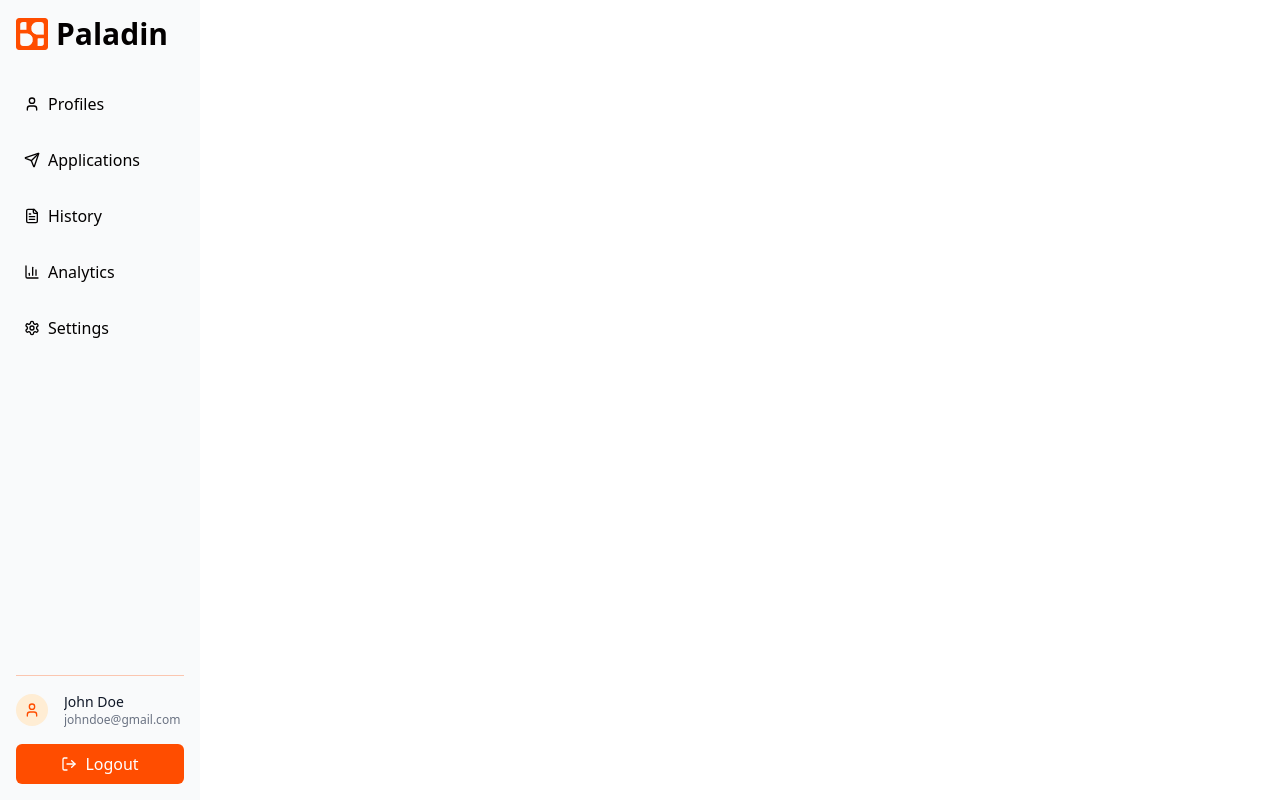
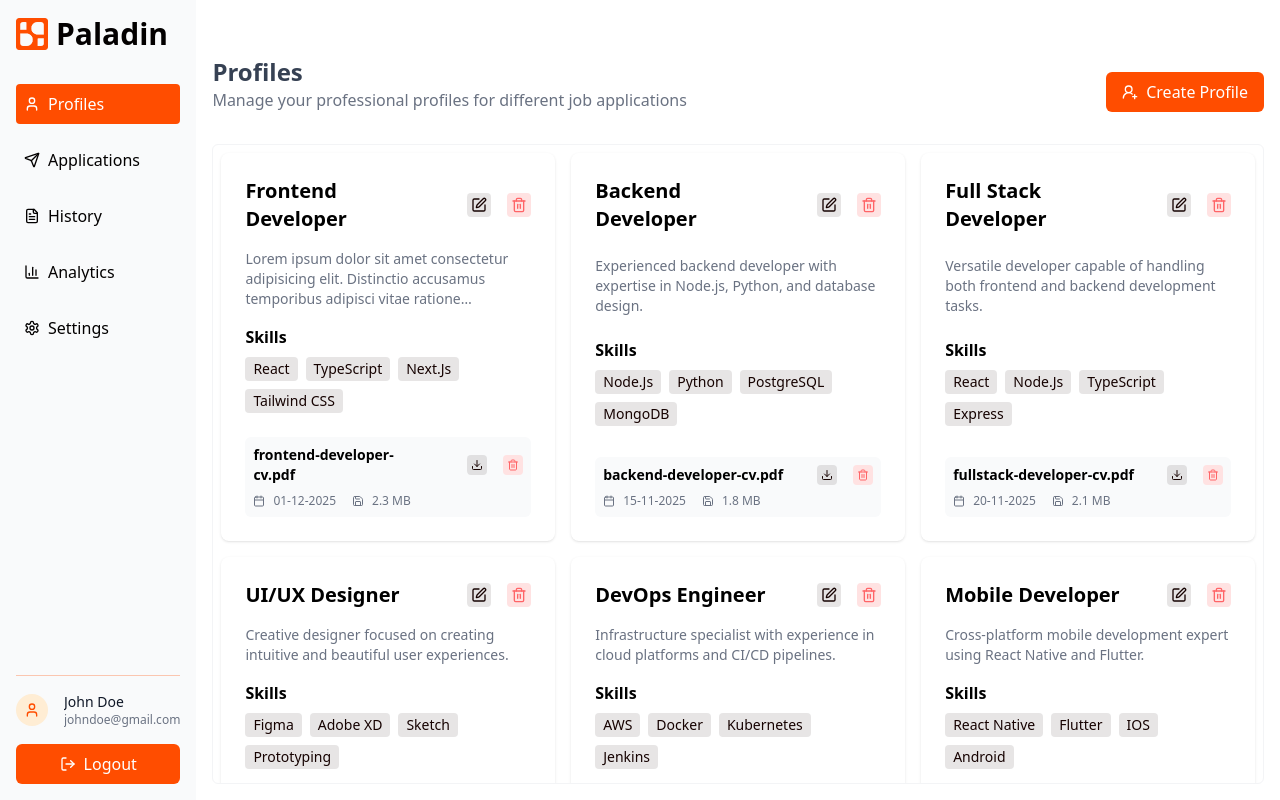
Before and after one commit to oluwatimilehinawoniyi/paladin, a SvelteKit app: page /app in a window 1280 px wide. Built offline with nearby package versions, Linux system fonts and the light colour scheme.

Commit message:
update profiles page interface

```diff
--- a/package.json
+++ b/package.json
@@ -40,6 +40,7 @@
 		]
 	},
 	"dependencies": {
-		"@lucide/svelte": "^0.536.0"
+		"@lucide/svelte": "^0.536.0",
+		"tailwind-merge": "^3.3.1"
 	}
 }
--- a/src/lib/components/layouts/Sidebar.svelte
+++ b/src/lib/components/layouts/Sidebar.svelte
@@ -2,6 +2,8 @@
 	import { BarChart3, FileText, LogOut, Send, Settings, User } from '@lucide/svelte';
 	import SidebarMenuItem from '../ui/SidebarMenuItem.svelte';
 	import logo from '$lib/assets/logo.png';
+	import Button from '../ui/Button.svelte';
+	import { page } from '$app/stores';
 
 	const menuItems = [
 		{
@@ -46,7 +48,10 @@
 		<div class="flex flex-col gap-4">
 			{#each menuItems as item (item.id)}
 				{@const Icon = item.icon}
-				<SidebarMenuItem {Icon} title={item.title} link={item.id} />
+				{@const isActive =
+					$page.url.pathname === `/app/${item.id}` ||
+					($page.url.pathname === '/app' && item.id === '')}
+				<SidebarMenuItem {Icon} title={item.title} link={item.id} {isActive} />
 			{/each}
 		</div>
 	</div>
@@ -70,12 +75,7 @@
 			</div>
 		</div>
 
-		<button
-			class="text[#160200] flex w-full cursor-pointer items-center justify-center gap-2 rounded-md bg-[#ff4d00] px-4 py-2 font-medium text-white capitalize"
-		>
-			<LogOut class="size-4" />
-			logout</button
-		>
+		<Button name="logout" classes="w-full" icon={LogOut} />
 	</div>
 </section>
 
--- /dev/null
+++ b/src/lib/components/ui/Button.svelte
@@ -0,0 +1,23 @@
+<script lang="ts">
+	import { type Icon as IconType } from '@lucide/svelte';
+
+	interface Props {
+		name: string;
+		icon?: typeof IconType;
+		classes?: string;
+		onClick?: () => void;
+	}
+
+	let { name, icon, classes = '', onClick }: Props = $props();
+</script>
+
+<button
+	class="flex w-fit min-w-fit cursor-pointer items-center justify-center gap-2 rounded-md bg-[#ff4d00] px-4 py-2 font-medium text-white capitalize {classes}"
+	onclick={onClick}
+>
+	{#if icon}
+		{@const IconComponent = icon}
+		<IconComponent class="size-4 stroke-2" />
+	{/if}
+	{name}
+</button>
--- /dev/null
+++ b/src/lib/components/ui/Icon.svelte
@@ -0,0 +1,29 @@
+<script lang="ts">
+	import { type Icon as IconType } from '@lucide/svelte';
+	import { twMerge } from 'tailwind-merge';
+
+	interface Props {
+		icon: typeof IconType;
+		iconClasses?: string;
+		holderClasses?: string;
+		onClick?: () => void;
+	}
+
+	let { icon, holderClasses = '', iconClasses = '', onClick }: Props = $props();
+
+	let buttonClassesMerge = twMerge(
+		'flex size-6 cursor-pointer items-center justify-center rounded transition-all duration-200 ease-linear',
+		holderClasses
+	);
+	let iconClassesMerge = twMerge(
+		'size-4 stroke-2 text-[#160200]  transition-all duration-200 ease-linear',
+		iconClasses
+	);
+</script>
+
+<button class={buttonClassesMerge} onclick={onClick}>
+	{#if icon}
+		{@const IconComponent = icon}
+		<IconComponent class={iconClassesMerge} />
+	{/if}
+</button>
--- a/src/lib/components/ui/SidebarMenuItem.svelte
+++ b/src/lib/components/ui/SidebarMenuItem.svelte
@@ -1,13 +1,23 @@
 <script lang="ts">
-	let { title, Icon, link } = $props();
+	let { title, Icon, link, isActive = false } = $props();
 </script>
 
-<div class="group rounded p-2 transition-colors duration-200 ease-linear hover:bg-[#ff4d00]">
+<div
+	class="group rounded p-2 transition-colors duration-200 ease-linear hover:bg-[#ff4d00] {isActive
+		? 'bg-[#ff4d00]'
+		: ''}"
+>
 	<a
 		href="/app/{link}"
-		class="flex items-center gap-2 text-[#030000] transition-colors duration-200 ease-linear group-hover:text-white"
+		class="flex items-center gap-2 transition-colors duration-200 ease-linear {isActive
+			? 'text-white'
+			: 'text-[#030000] group-hover:text-white'}"
 	>
-		<Icon class="size-4 transition-colors duration-200 ease-linear group-hover:text-white" />
+		<Icon
+			class="size-4 transition-colors duration-200 ease-linear {isActive
+				? 'text-white'
+				: 'group-hover:text-white'}"
+		/>
 		<p class="">{title}</p>
 	</a>
 </div>
--- /dev/null
+++ b/src/lib/data/profiles.ts
@@ -0,0 +1,92 @@
+export let profilesData = [
+	{
+		id: 1,
+		title: 'Frontend Developer',
+		summary:
+			'Lorem ipsum dolor sit amet consectetur adipisicing elit. Distinctio accusamus temporibus adipisci vitae ratione perspiciatis saepe deserunt.',
+		skills: ['React', 'TypeScript', 'Next.js', 'Tailwind CSS'],
+		cv: {
+			filename: 'frontend-developer-cv.pdf',
+			date: '01-12-2025',
+			size: '2.3 MB'
+		}
+	},
+	{
+		id: 2,
+		title: 'Backend Developer',
+		summary:
+			'Experienced backend developer with expertise in Node.js, Python, and database design.',
+		skills: ['Node.js', 'Python', 'PostgreSQL', 'MongoDB'],
+		cv: {
+			filename: 'backend-developer-cv.pdf',
+			date: '15-11-2025',
+			size: '1.8 MB'
+		}
+	},
+	{
+		id: 3,
+		title: 'Full Stack Developer',
+		summary: 'Versatile developer capable of handling both frontend and backend development tasks.',
+		skills: ['React', 'Node.js', 'TypeScript', 'Express'],
+		cv: {
+			filename: 'fullstack-developer-cv.pdf',
+			date: '20-11-2025',
+			size: '2.1 MB'
+		}
+	},
+	{
+		id: 4,
+		title: 'UI/UX Designer',
+		summary: 'Creative designer focused on creating intuitive and beautiful user experiences.',
+		skills: ['Figma', 'Adobe XD', 'Sketch', 'Prototyping'],
+		cv: {
+			filename: 'uiux-designer-cv.pdf',
+			date: '10-12-2025',
+			size: '3.2 MB'
+		}
+	},
+	{
+		id: 5,
+		title: 'DevOps Engineer',
+		summary: 'Infrastructure specialist with experience in cloud platforms and CI/CD pipelines.',
+		skills: ['AWS', 'Docker', 'Kubernetes', 'Jenkins'],
+		cv: {
+			filename: 'devops-engineer-cv.pdf',
+			date: '05-12-2025',
+			size: '2.7 MB'
+		}
+	},
+	{
+		id: 6,
+		title: 'Mobile Developer',
+		summary: 'Cross-platform mobile development expert using React Native and Flutter.',
+		skills: ['React Native', 'Flutter', 'iOS', 'Android'],
+		cv: {
+			filename: 'mobile-developer-cv.pdf',
+			date: '12-11-2025',
+			size: '2.0 MB'
+		}
+	},
+	{
+		id: 7,
+		title: 'Data Scientist',
+		summary: 'Analytical professional skilled in machine learning and statistical analysis.',
+		skills: ['Python', 'R', 'TensorFlow', 'SQL'],
+		cv: {
+			filename: 'data-scientist-cv.pdf',
+			date: '18-11-2025',
+			size: '2.9 MB'
+		}
+	},
+	{
+		id: 8,
+		title: 'Product Manager',
+		summary: 'Strategic product leader with experience in agile methodologies and user research.',
+		skills: ['Agile', 'Scrum', 'User Research', 'Product Strategy'],
+		cv: {
+			filename: 'product-manager-cv.pdf',
+			date: '25-11-2025',
+			size: '1.5 MB'
+		}
+	}
+];
--- a/src/routes/(dashboard)/app/+layout.svelte
+++ b/src/routes/(dashboard)/app/+layout.svelte
@@ -2,9 +2,9 @@
 	import Sidebar from '$lib/components/layouts/Sidebar.svelte';
 </script>
 
-<main class="flex min-h-screen">
+<main class="flex h-full min-h-screen">
 	<Sidebar />
-	<section class="">
-		<slot />
-	</section>
+	<!-- <section class=""> -->
+	<slot />
+	<!-- </section> -->
 </main>
--- a/src/routes/(dashboard)/app/+page.svelte
+++ b/src/routes/(dashboard)/app/+page.svelte
@@ -1,4 +1,184 @@
 <script lang="ts">
+	import Button from '$lib/components/ui/Button.svelte';
+	import Icon from '$lib/components/ui/Icon.svelte';
+	import { profilesData } from '$lib/data/profiles';
+	import { Calendar, Download, Plus, Save, SquarePen, Trash2, UserRoundPlus } from '@lucide/svelte';
+
+	let profiles = profilesData
+
+	function handleEdit(id: number) {
+		console.log('Edit profile:', id);
+		// Add your edit logic here
+	}
+
+	function handleDelete(id: number) {
+		console.log('Delete profile:', id);
+		// Add your delete logic here
+		profiles = profiles?.filter((profile) => profile.id !== id);
+	}
+
+	function handleDownload(id: number) {
+		console.log('Download CV for profile:', id);
+		// Add your download logic here
+	}
+
+	function handleDeleteCV(id: number) {
+		console.log('Delete CV for profile:', id);
+		// Add your CV delete logic here
+	}
+
+	function handleCreateProfile() {
+		console.log('Create new profile');
+		// Add your create profile logic here
+	}
 </script>
 
-<section class="flex h-[60vh] flex-col items-center justify-center px-4"></section>
+<section class="flex h-screen w-full flex-col gap-8 overflow-hidden p-4 md:pt-14">
+	<!-- header -->
+	<div class="flex w-full flex-col justify-between gap-4 sm:flex-row sm:items-end">
+		<div class="">
+			<h1 class="text-2xl font-bold text-gray-700 capitalize">profiles</h1>
+			<p class="text-gray-500">Manage your professional profiles for different job applications</p>
+		</div>
+		<Button name="create profile" icon={UserRoundPlus} onClick={handleCreateProfile} />
+	</div>
+
+	<!-- profiles -->
+
+	{#if profiles.length > 0}
+		<div
+			class="custom-scrollbar grid h-full gap-4 overflow-y-scroll rounded-md border border-gray-100 p-2 sm:grid-cols-2 md:grid-cols-3"
+		>
+			{#each profiles as profile (profile.id)}
+				<div class="flex w-fit flex-col justify-between gap-4 rounded-lg p-4 shadow md:p-6">
+					<!-- header -->
+					<div class="flex items-center justify-between gap-8">
+						<h3 class="text-xl font-semibold capitalize">{profile.title}</h3>
+						<div class="flex items-center gap-4">
+							<Icon
+								icon={SquarePen}
+								holderClasses="bg-[#160200]/10 hover:bg-[#160200]/20 cursor-pointer"
+								iconClasses=""
+								onClick={() => handleEdit(profile.id)}
+							/>
+							<Icon
+								icon={Trash2}
+								holderClasses="bg-red-100 hover:bg-red-200 cursor-pointer"
+								iconClasses="text-red-400 hover:text-red-500"
+								onClick={() => handleDelete(profile.id)}
+							/>
+						</div>
+					</div>
+
+					<!-- summary -->
+					<div class="">
+						<p
+							class="overflow-hidden text-sm text-gray-500"
+							style="display: -webkit-box; -webkit-line-clamp: 3; -webkit-box-orient: vertical;"
+						>
+							{profile.summary}
+						</p>
+					</div>
+
+					<!-- skills -->
+					<div class="flex flex-col gap-2">
+						<h3 class="text-md font-semibold capitalize">skills</h3>
+						<div class="flex flex-wrap items-center gap-2">
+							{#each profile.skills as skill}
+								<p class="rounded bg-[#160200]/10 px-2 py-0.5 text-sm text-[#160200] capitalize">
+									{skill}
+								</p>
+							{/each}
+						</div>
+					</div>
+
+					<!-- cv box -->
+					<div class="mt-2 flex flex-col gap-2 rounded-md bg-gray-50 p-2">
+						<!-- header -->
+						<div class="flex items-center justify-between gap-8">
+							<h4 class="text-sm font-semibold">{profile.cv.filename}</h4>
+							<div class="flex items-center gap-4">
+								<Icon
+									icon={Download}
+									holderClasses="bg-[#160200]/10 hover:bg-[#160200]/20 size-5 cursor-pointer"
+									iconClasses="size-3"
+									onClick={() => handleDownload(profile.id)}
+								/>
+								<Icon
+									icon={Trash2}
+									holderClasses="bg-red-100 hover:bg-red-200 size-5 cursor-pointer"
+									iconClasses="text-red-400 hover:text-red-500 size-3"
+									onClick={() => handleDeleteCV(profile.id)}
+								/>
+							</div>
+						</div>
+						<div class="flex items-center gap-4">
+							<div class="flex items-center gap-2 text-gray-500">
+								<Icon
+									icon={Calendar}
+									holderClasses="size-fit cursor-auto"
+									iconClasses="text-gray-500 size-3"
+								/>
+								<p class="text-xs">{profile.cv.date}</p>
+							</div>
+							<div class="flex items-center gap-2 text-gray-500">
+								<Icon
+									icon={Save}
+									holderClasses="size-fit cursor-auto"
+									iconClasses="text-gray-500 size-3"
+								/>
+								<p class="text-xs">{profile.cv.size}</p>
+							</div>
+						</div>
+					</div>
+				</div>
+			{/each}
+		</div>
+	{:else}
+		<div class="flex size-full flex-col items-center justify-center gap-6">
+			<div class="mx-auto flex max-w-md flex-col items-center gap-6 text-center">
+				<div class="flex items-center justify-center rounded-full bg-gray-50 p-4 text-[#ff4d00]/70">
+					<UserRoundPlus class="size-20 translate-x-1.5" />
+				</div>
+				<div class="space-y-2">
+					<h2 class="text-2xl font-semibold text-gray-500">Get started with a Profile</h2>
+					<p class="text-gray-500">
+						The first step is having a profile you can use to get a chance at every company of your
+						choice! Let us get you started on this adventure!
+					</p>
+				</div>
+				<Button name="create profile" icon={UserRoundPlus} onClick={handleCreateProfile} />
+			</div>
+		</div>
+	{/if}
+</section>
+
+<style>
+	.custom-scrollbar {
+		scrollbar-width: thin;
+		scrollbar-color: #ff4d00 transparent;
+	}
+
+	.custom-scrollbar::-webkit-scrollbar {
+		width: 8px;
+	}
+
+	.custom-scrollbar::-webkit-scrollbar-track {
+		background: transparent;
+		border-radius: 4px;
+	}
+
+	.custom-scrollbar::-webkit-scrollbar-thumb {
+		background: #e5e7eb;
+		border-radius: 4px;
+		transition: background-color 0.2s ease;
+	}
+
+	.custom-scrollbar::-webkit-scrollbar-thumb:hover {
+		background: #d1d5db;
+	}
+
+	.custom-scrollbar::-webkit-scrollbar-thumb:active {
+		background: #9ca3af;
+	}
+</style>
```
Also changed, not shown: 1 other file (tests, documents, lock files or other folders).
